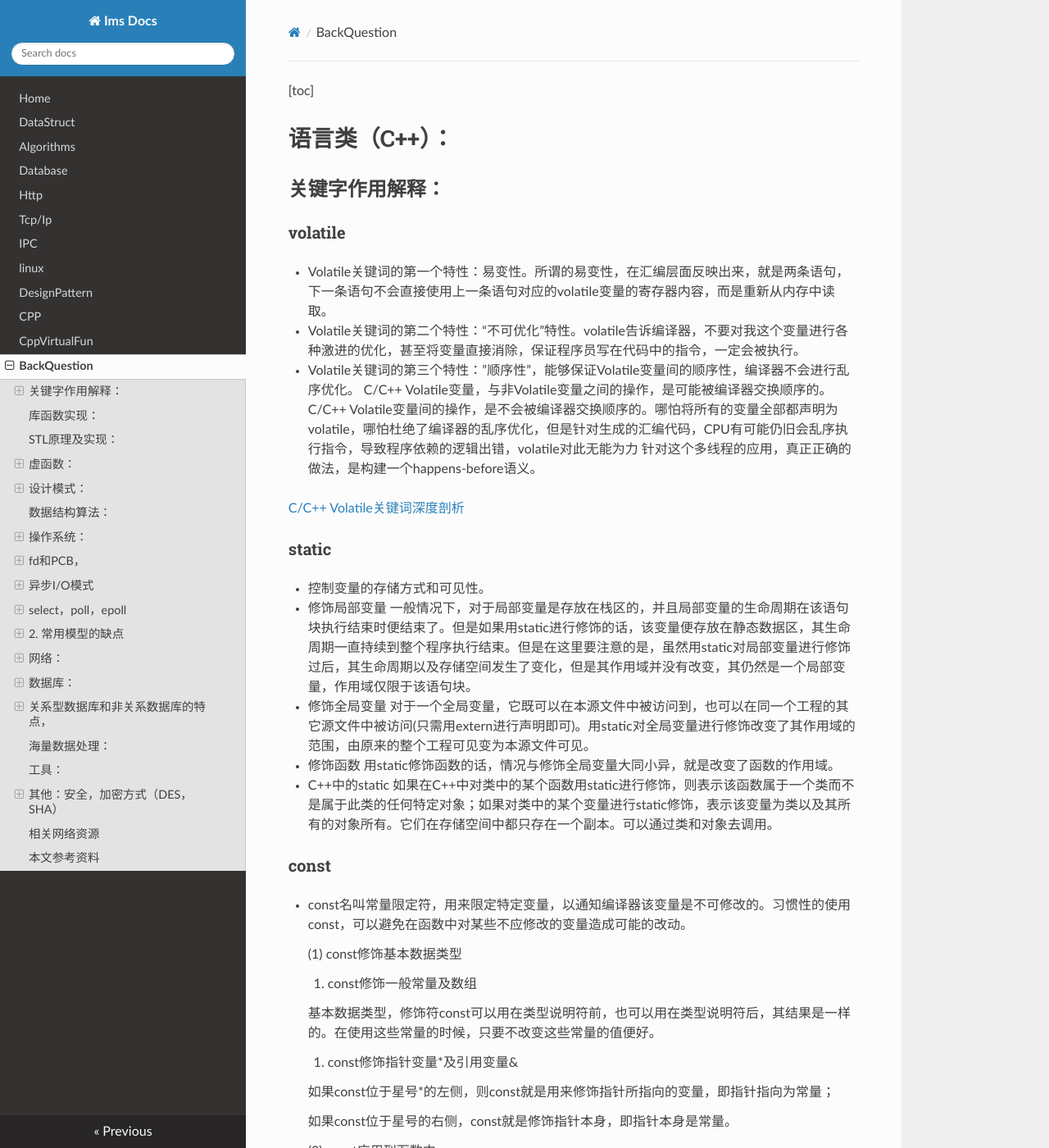
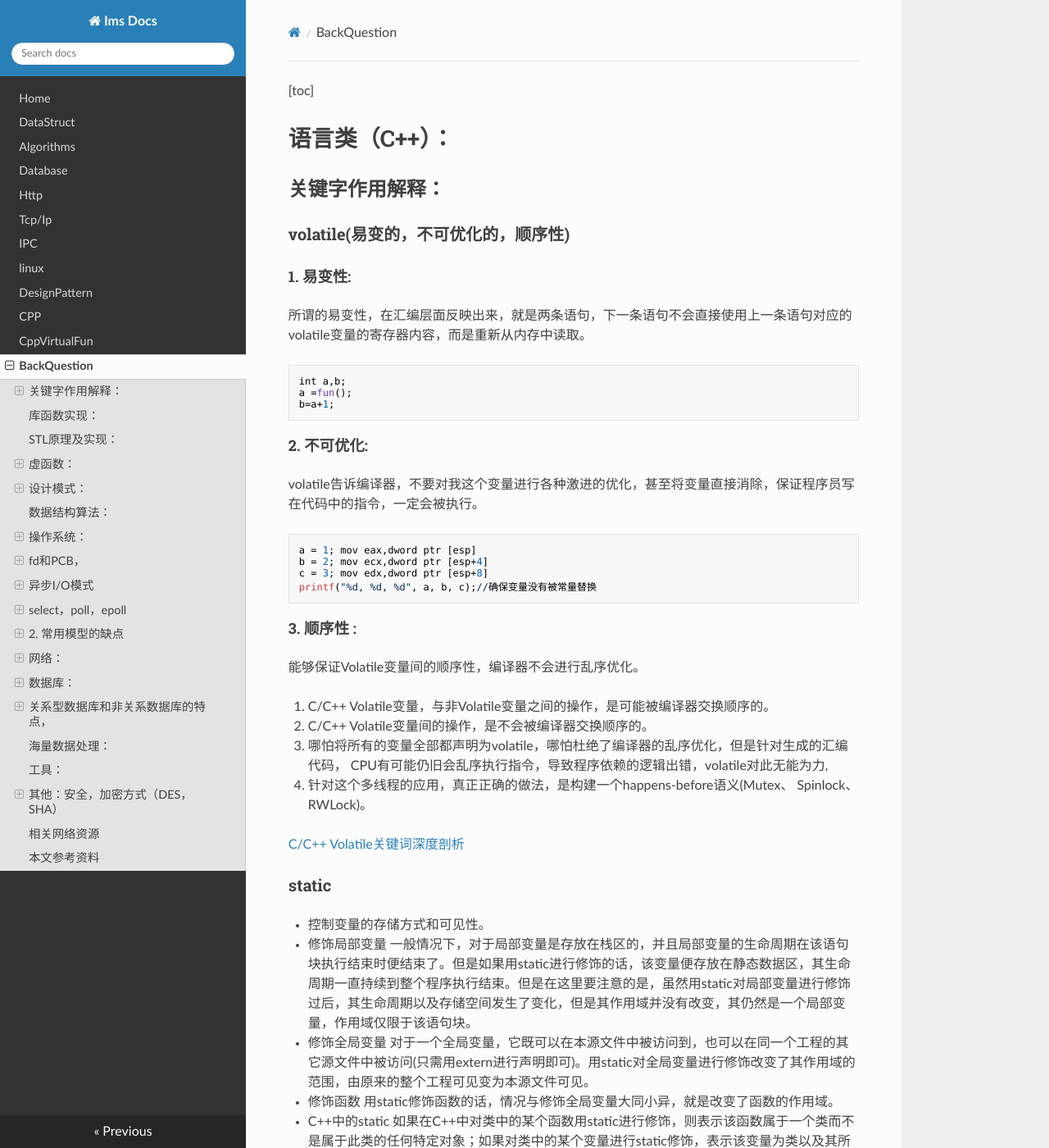
Before and after one commit to ims0/mkdocs, an MkDocs documentation site: the page built from docs/back-end.md, in a window 1280 px wide and 1400 px high. Shown: the whole window at 82% size. Built offline with MkDocs 1.6.1, drawn with Linux system fonts in a browser that asks for light colours; nearby versions of some CDN libraries.

Commit message:
modify volatile explain

````diff
--- a/docs/back-end.md
+++ b/docs/back-end.md
@@ -3,11 +3,32 @@
 # 语言类（C++）：
 
 ##关键字作用解释：
-### volatile
-
-+  Volatile关键词的第一个特性：易变性。所谓的易变性，在汇编层面反映出来，就是两条语句，下一条语句不会直接使用上一条语句对应的volatile变量的寄存器内容，而是重新从内存中读取。
-+  Volatile关键词的第二个特性：“不可优化”特性。volatile告诉编译器，不要对我这个变量进行各种激进的优化，甚至将变量直接消除，保证程序员写在代码中的指令，一定会被执行。
-+  Volatile关键词的第三个特性：”顺序性”，能够保证Volatile变量间的顺序性，编译器不会进行乱序优化。 C/C++ Volatile变量，与非Volatile变量之间的操作，是可能被编译器交换顺序的。C/C++ Volatile变量间的操作，是不会被编译器交换顺序的。哪怕将所有的变量全部都声明为volatile，哪怕杜绝了编译器的乱序优化，但是针对生成的汇编代码，CPU有可能仍旧会乱序执行指令，导致程序依赖的逻辑出错，volatile对此无能为力 针对这个多线程的应用，真正正确的做法，是构建一个happens-before语义。
+### volatile(易变的，不可优化的，顺序性)
+
+#### 1. **易变性**:
+所谓的易变性，在汇编层面反映出来，就是两条语句，下一条语句不会直接使用上一条语句对应的volatile变量的寄存器内容，而是重新从内存中读取。
+```
+int a,b;
+a =fun();
+b=a+1;
+```
+#### 2. **不可优化**:
+volatile告诉编译器，不要对我这个变量进行各种激进的优化，甚至将变量直接消除，保证程序员写在代码中的指令，一定会被执行。
+```
+a = 1; mov eax,dword ptr [esp]
+b = 2; mov ecx,dword ptr [esp+4]
+c = 3; mov edx,dword ptr [esp+8]
+printf("%d, %d, %d", a, b, c);//确保变量没有被常量替换
+```
+#### 3. **顺序性** :
+能够保证Volatile变量间的顺序性，编译器不会进行乱序优化。
+
+1. C/C++ Volatile变量，与非Volatile变量之间的操作，是可能被编译器交换顺序的。
+2. C/C++ Volatile变量间的操作，是不会被编译器交换顺序的。
+3. 哪怕将所有的变量全部都声明为volatile，哪怕杜绝了编译器的乱序优化，但是针对生成的汇编代码，
+CPU有可能仍旧会乱序执行指令，导致程序依赖的逻辑出错，volatile对此无能为力,
+4. 针对这个多线程的应用，真正正确的做法，是构建一个happens-before语义(Mutex、 Spinlock、 RWLock)。
+
 
 [C/C++ Volatile关键词深度剖析](http://hedengcheng.com/?p=725)
 
````
